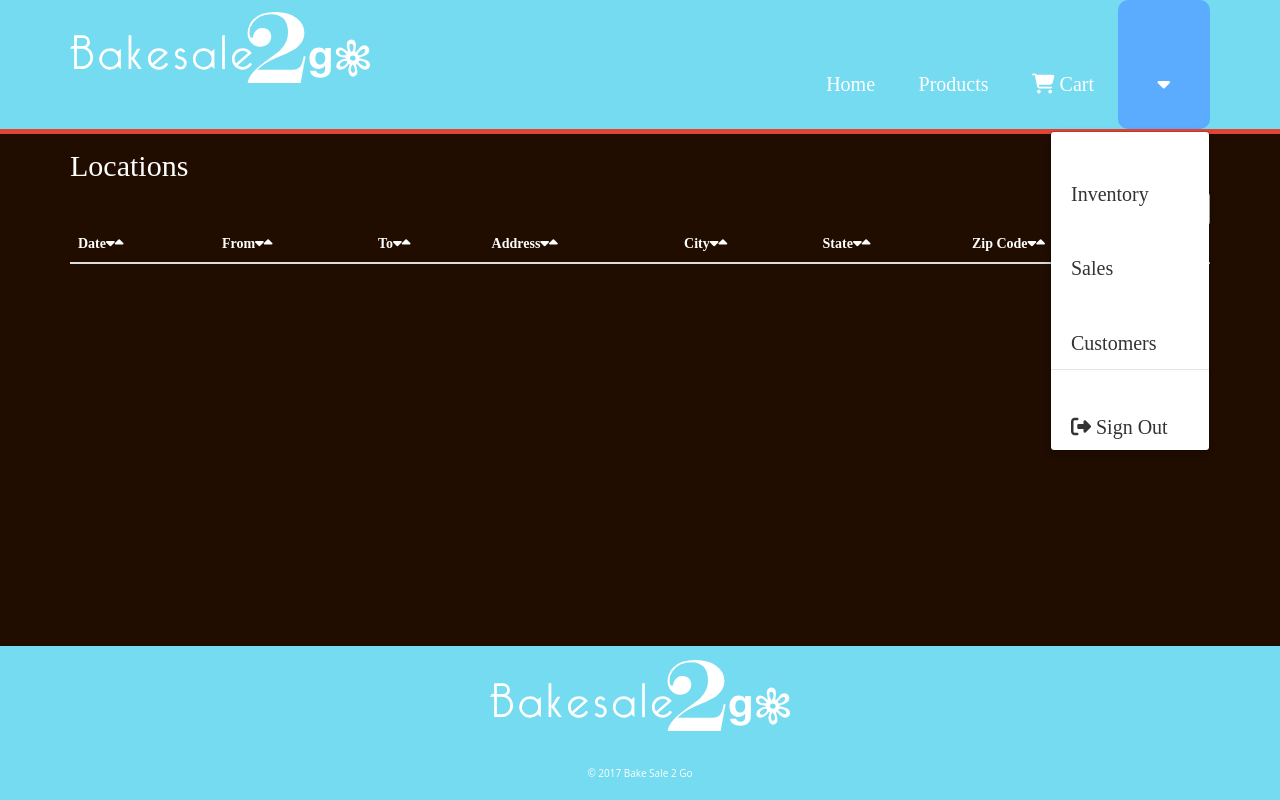
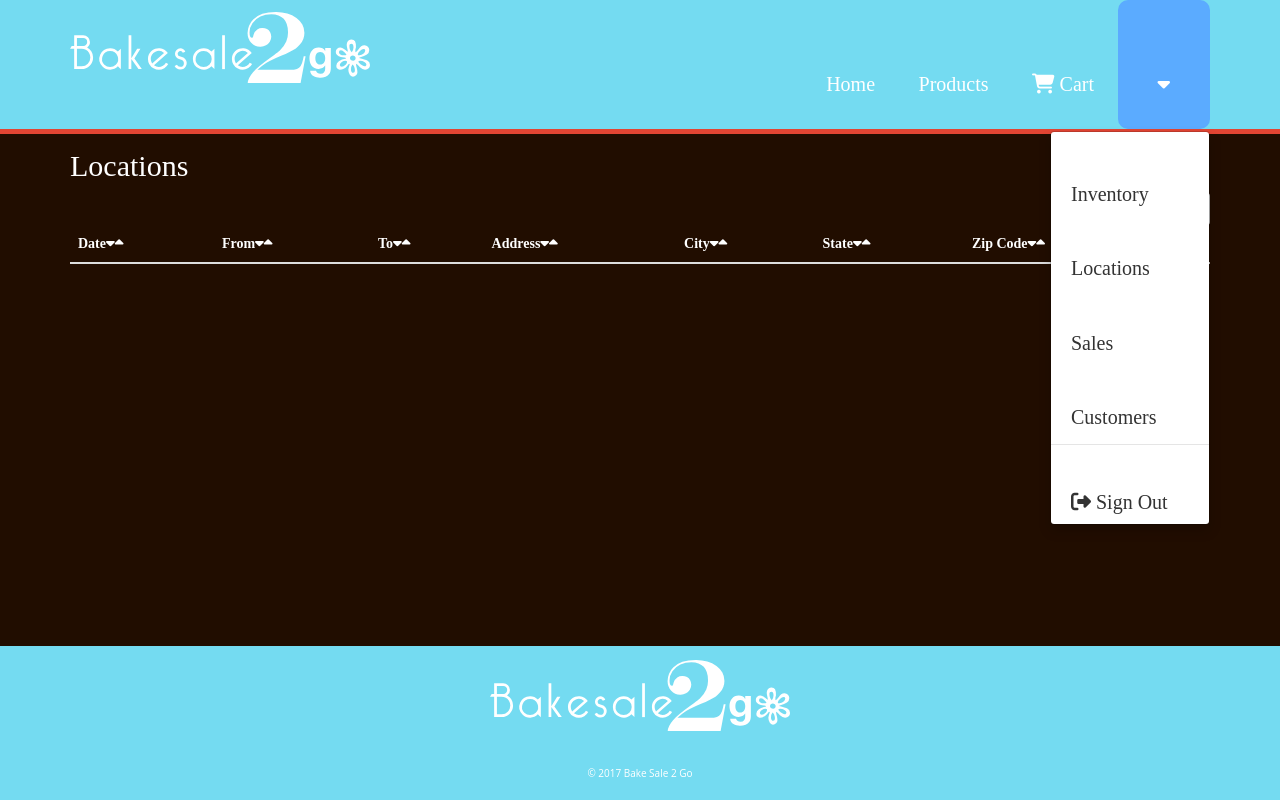
Before and after one commit to lparedesl/Project1, a plain HTML site: page locations.html in a window 1280 px wide. Both pictures are taken after a click on the button 1163 px from the left and 64 px from the top of the page. Drawn offline with nearby package versions, Linux system fonts and the light colour scheme; a web font is replaced by a local one.

Commit message:
added locations.html and js-locations.js

```diff
--- a/locations.html
+++ b/locations.html
@@ -44,6 +44,7 @@
 	                <a class="dropdown-toggle" data-toggle="dropdown" role="button" aria-haspopup="true" aria-expanded="false"><span id="user"></span><i class="fa fa-caret-down" aria-hidden="true"></i></a>
 	                <ul class="dropdown-menu pull-right">
 	                    <li><a href="inventory.html">Inventory</a></li>
+	                    <li><a href="locations.html">Locations</a></li>
 	                    <li><a href="sales.html">Sales</a></li>
 	                    <li><a href="customers.html">Customers</a></li>
 	                    <li role="separator" class="divider"></li>
```
